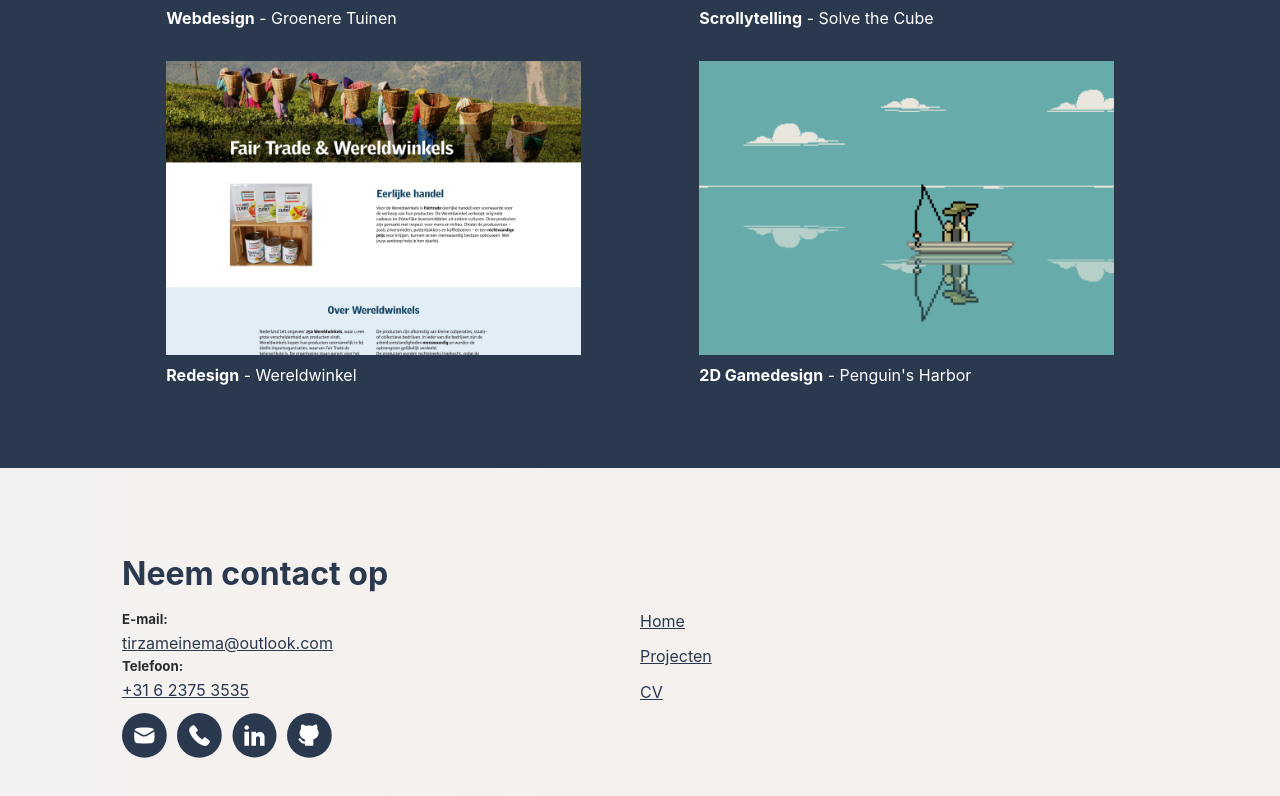
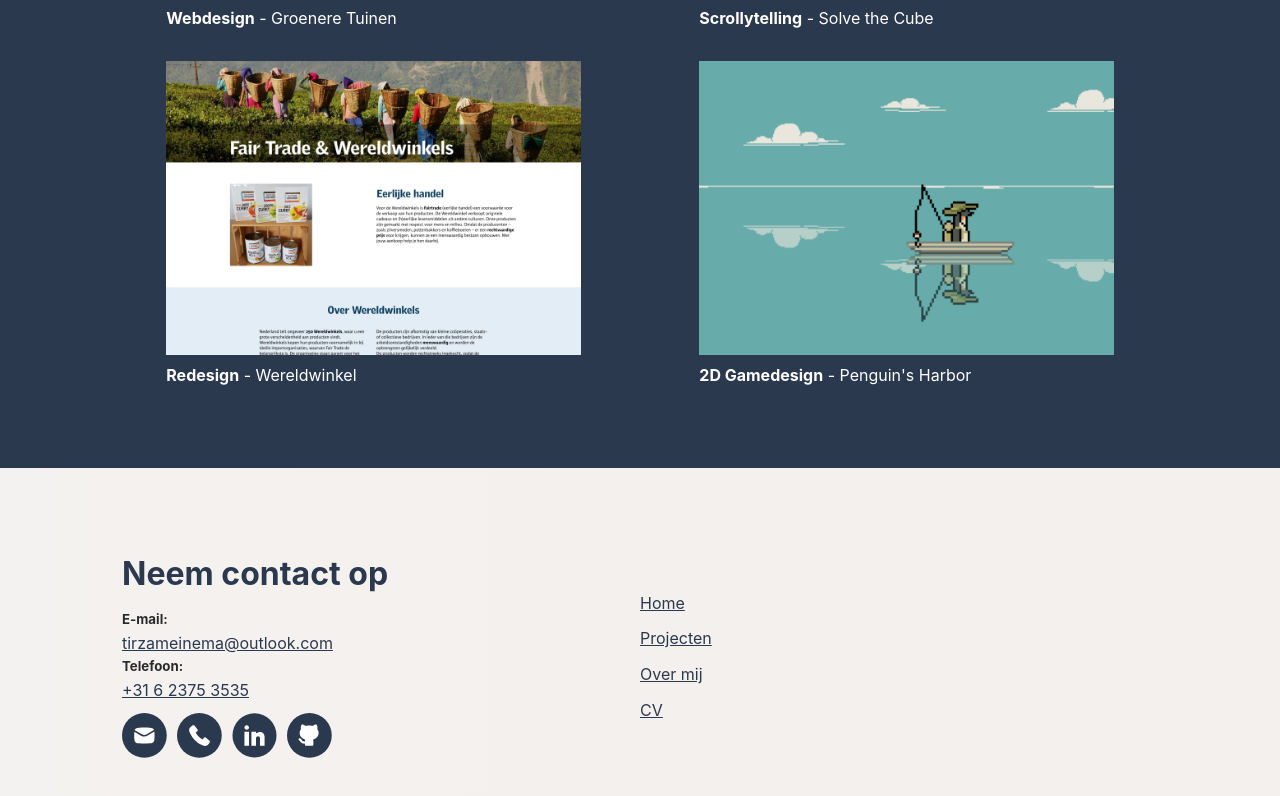
Before and after one commit to tirza-08/tirza-08, a Vue app: page / in a window 1280 px wide. Shown: the part 1384-2180 px from the top of the page. Built offline with nearby package versions, Linux system fonts and the light colour scheme; a web font is replaced by a local one.

Commit message:
navigatie bugfix

```diff
--- a/src/App.vue
+++ b/src/App.vue
@@ -9,7 +9,7 @@ import MyFooter from './components/Footer.vue'
       <nav>
         <RouterLink class="active" to="/">Home</RouterLink>
         <RouterLink to="/projecten">Projecten</RouterLink>
-        <RouterLink to="/about">Over mij</RouterLink>
+        <RouterLink to="/over-mij">Over mij</RouterLink>
         <RouterLink to="/resume">CV</RouterLink>
       </nav>
     </div>
--- a/src/components/Footer.vue
+++ b/src/components/Footer.vue
@@ -29,9 +29,10 @@ import GitHub from './icons/IconGitHub.vue'
             </div>
         </div>
         <div class="column">
-            <a href="">Home</a>
-            <a href="">Projecten</a>
-            <a href="">CV</a>
+            <RouterLink class="active" to="/">Home</RouterLink>
+            <RouterLink to="/projecten">Projecten</RouterLink>
+            <RouterLink to="/over-mij">Over mij</RouterLink>
+            <RouterLink to="/resume">CV</RouterLink>
         </div>
     </section>
 </template>
@@ -42,14 +43,17 @@ import GitHub from './icons/IconGitHub.vue'
     flex-direction: row;
     align-items: center;
 }
+
 #footer div {
     width: 50%;
 }
+
 #footer .column {
     display: flex;
     flex-direction: column;
     gap: 10px;
 }
+
 .icons {
     display: flex;
     flex-direction: row;
```
